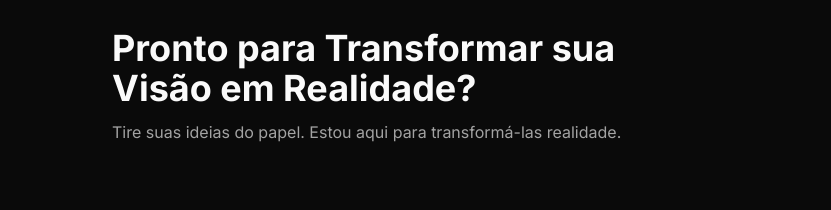
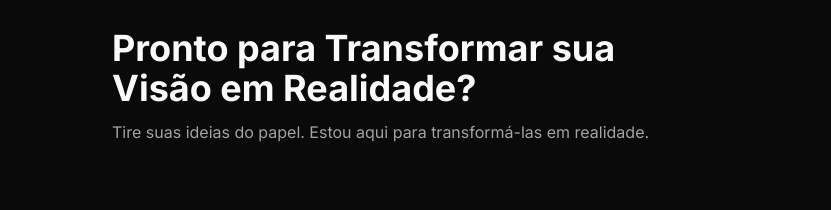
Before and after one commit to rafaelpzoucas/portfolio-v2, a Next.js app: page / in a window 1280 px wide. Shown: the part 4140-4350 px from the top of the page, without its empty margins (384-1215 px from the left). Built offline with nearby package versions, Linux system fonts and the light colour scheme.

Commit message:
Update contact.tsx

```diff
--- a/src/app/(sections)/contact.tsx
+++ b/src/app/(sections)/contact.tsx
@@ -8,7 +8,7 @@ export function Contact() {
       <header className="flex flex-col gap-3 w-full">
         <H1>Pronto para Transformar sua Visão em Realidade?</H1>
         <p className="text-muted-foreground">
-          Tire suas ideias do papel. Estou aqui para transformá-las realidade.
+          Tire suas ideias do papel. Estou aqui para transformá-las em realidade.
         </p>
         <CTAButton />
       </header>
```
